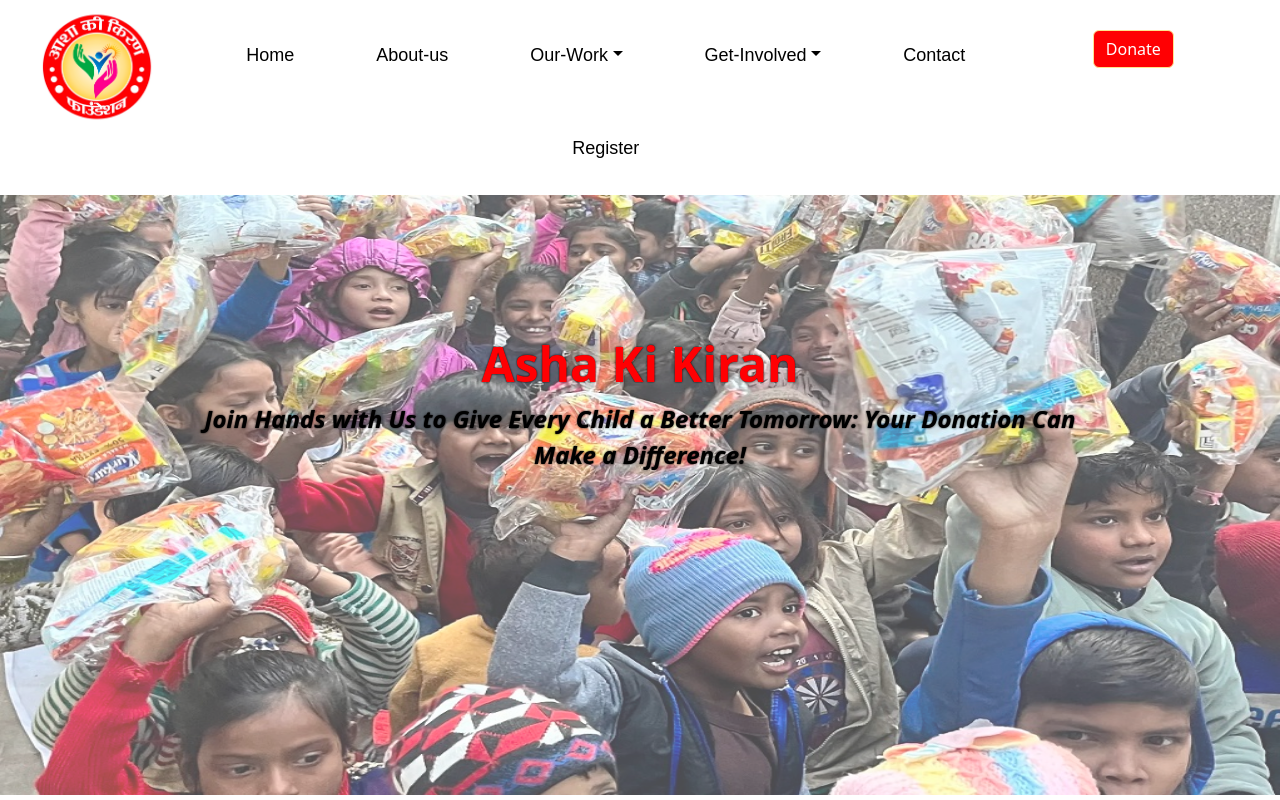
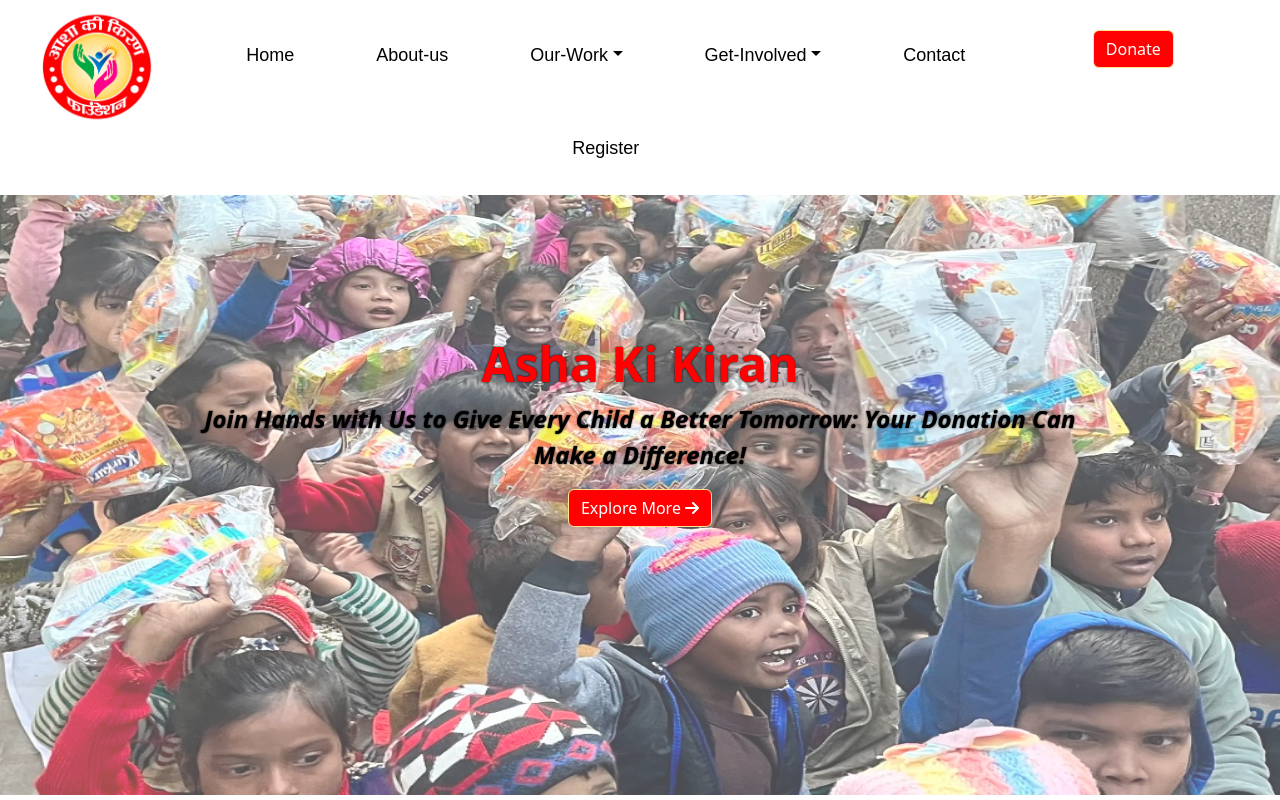
Before and after one commit to vj015/ashakikiran-ui, a Vue app: page / in a window 1280 px wide. Shown: the top 800 px of the page. Built offline with nearby package versions, Linux system fonts and the light colour scheme.

Commit message:
Adede explore btn

```diff
--- a/src/components/IntroComponent.vue
+++ b/src/components/IntroComponent.vue
@@ -7,18 +7,15 @@
       no-animation
     >
       <b-carousel-slide
-        caption="Asha Ki Kiran"
         v-for="image in images"
         :key="image.id"
-        :text="image.title"
+        :img-src="image.src"
       >
-        <template #img>
-          <img
-            class="d-block img-fluid w-100 formatimg"
-            :src="image.src"
-            alt="image slot"
-          />
-        </template>
+        <h3>{{ "Asha Ki Kiran" }}</h3>
+        <p>{{ image.title }}</p>
+        <b-btn
+          >Explore More <font-awesome-icon icon="fa-solid fa-arrow-right"
+        /></b-btn>
       </b-carousel-slide>
     </b-carousel>
   </div>
@@ -64,7 +61,7 @@
 };
 </script>
 <style>
-.formatimg {
+.img-fluid {
   height: 600px !important;
   opacity: 0.7;
 }
```
